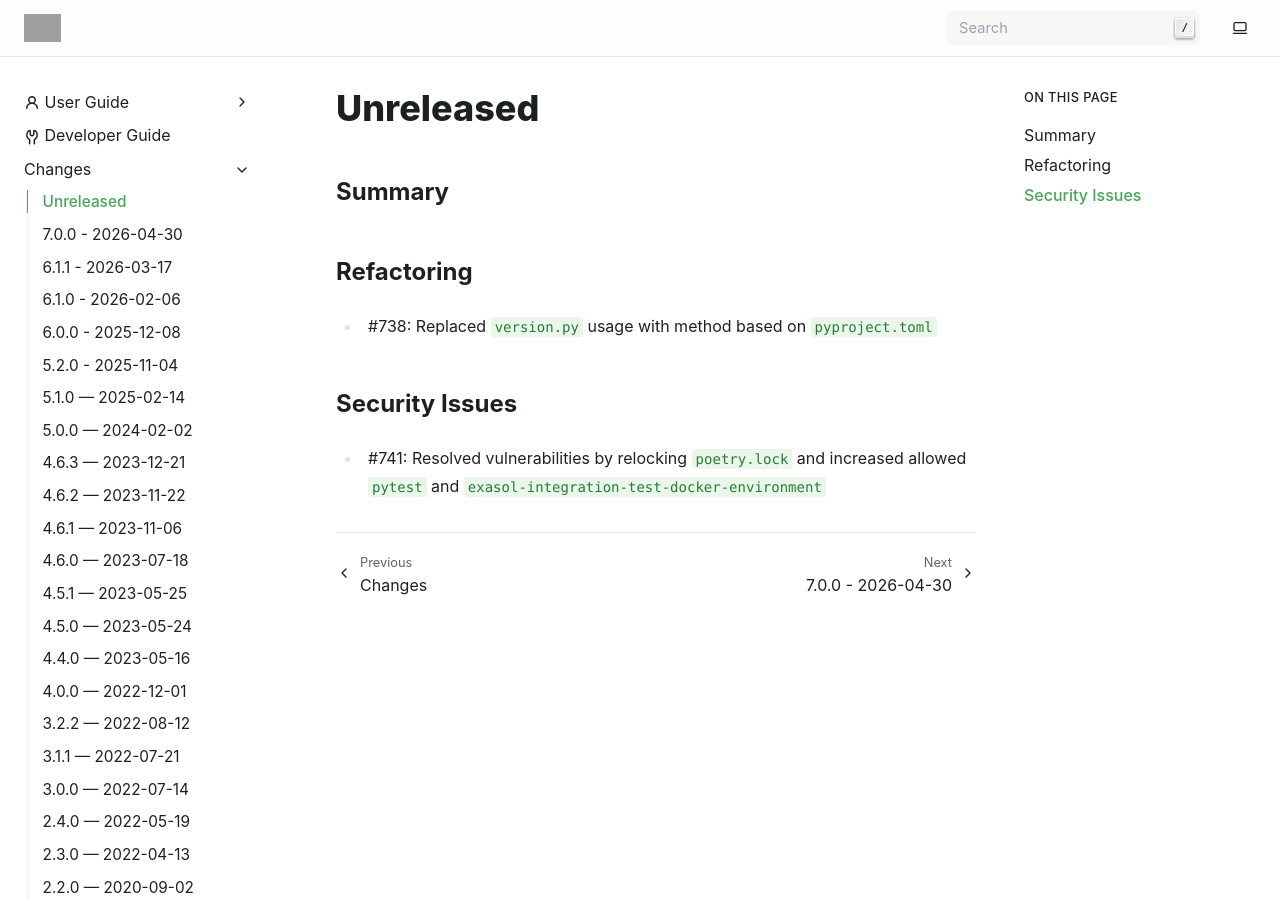
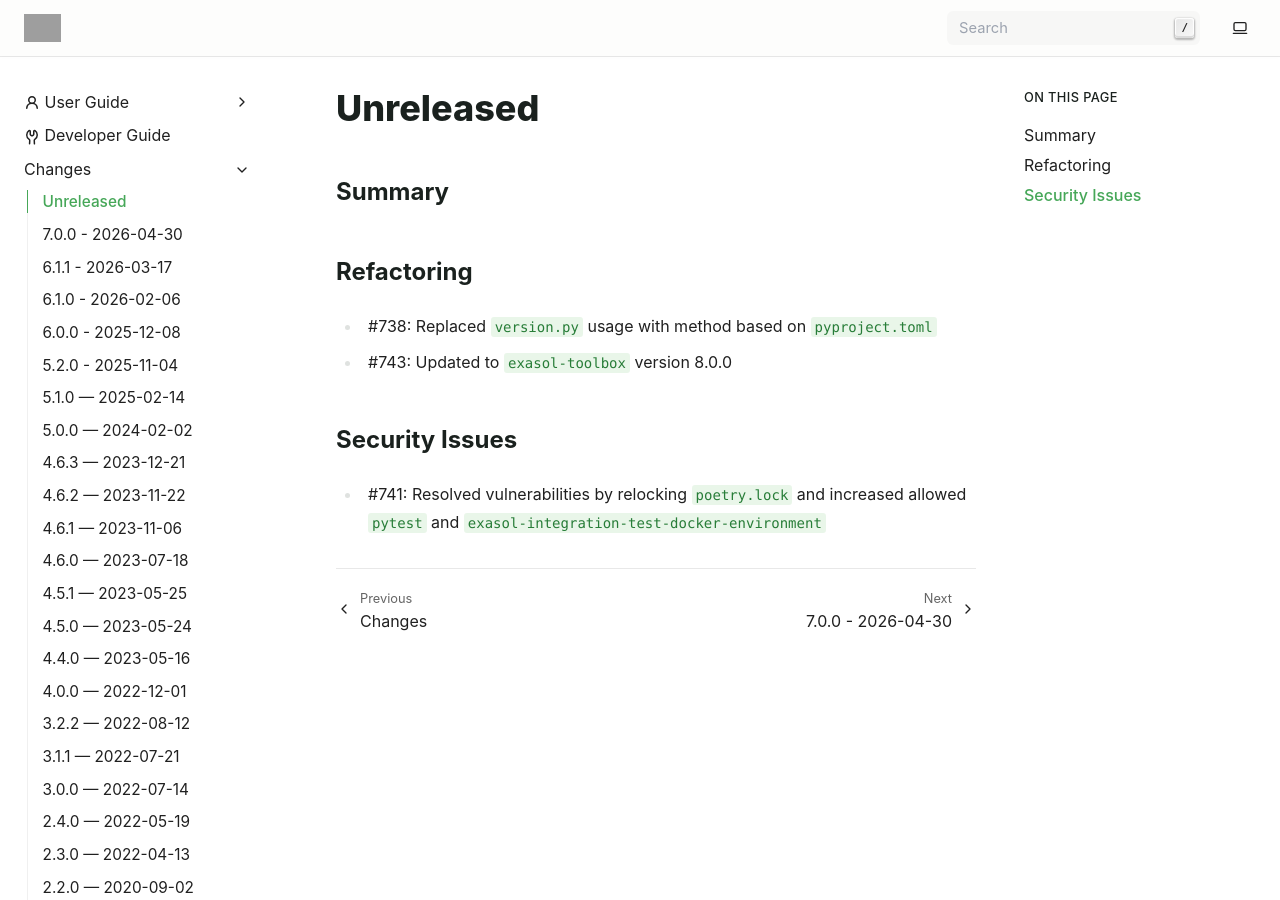
Before and after one commit to exasol/sqlalchemy-exasol, a Sphinx documentation site: the page built from doc/changes/unreleased.md, in a window 1280 px wide and 900 px high. Built offline with Sphinx 7.4.7, drawn with Linux system fonts in a browser that asks for light colours; grey boxes are pictures that could not be loaded.

Commit message:
Add changelog entry

```diff
--- a/doc/changes/unreleased.md
+++ b/doc/changes/unreleased.md
@@ -5,6 +5,7 @@
 ## Refactoring
 
 * #738: Replaced `version.py` usage with method based on `pyproject.toml`
+* #743: Updated to `exasol-toolbox` version 8.0.0
 
 ## Security Issues
 
```
